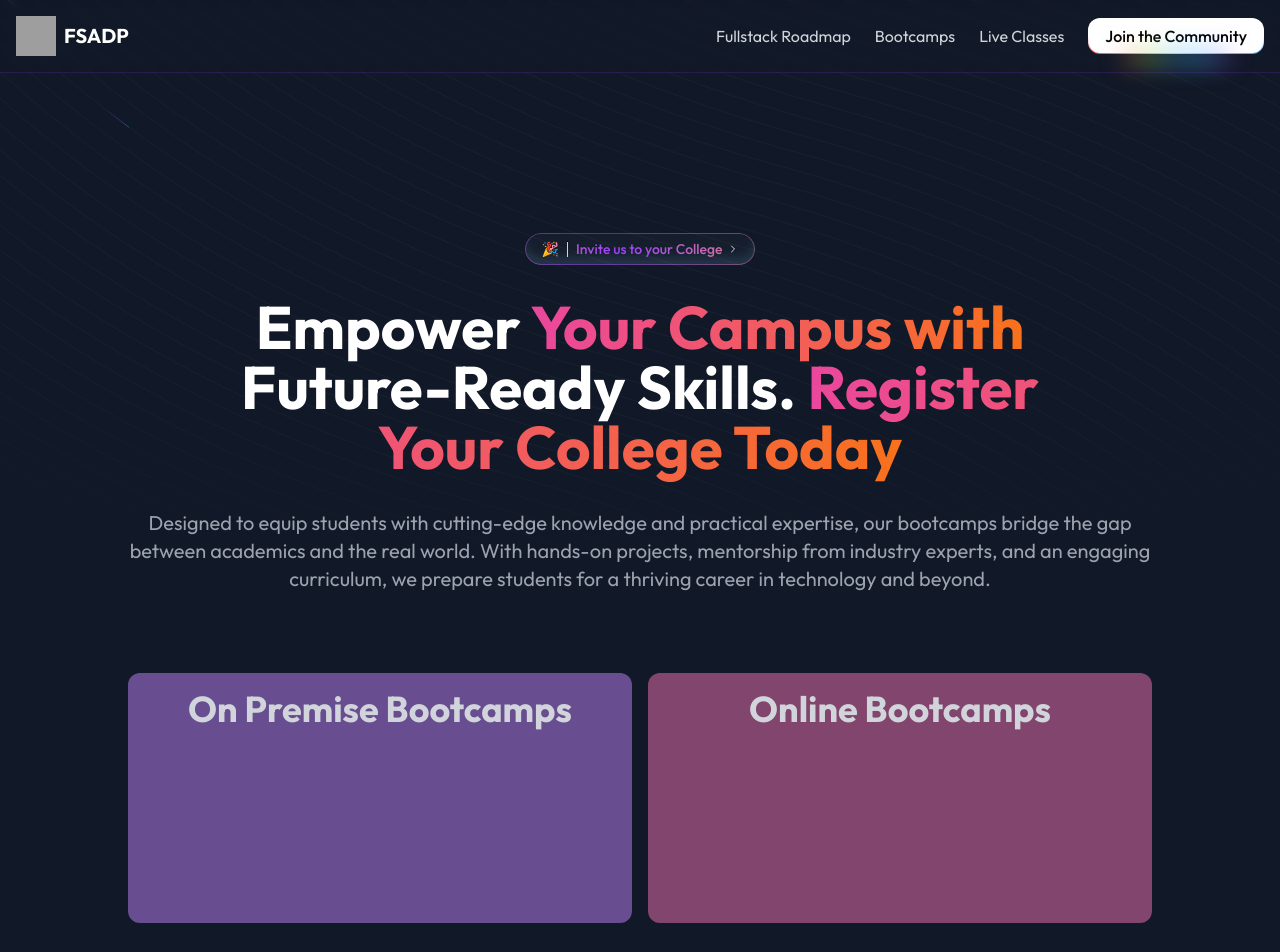
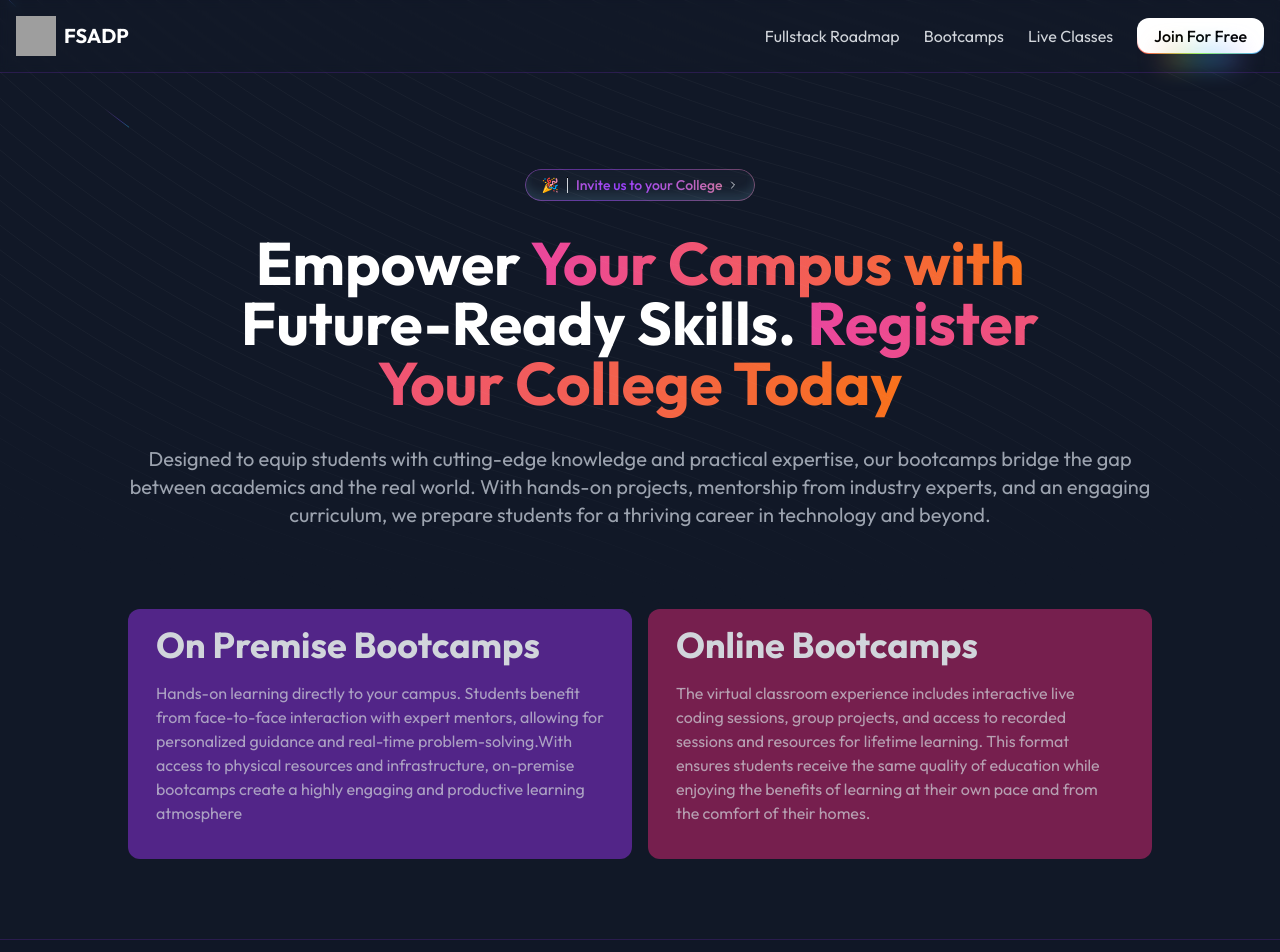
Before and after one commit to akhil-naidu/fsadp, a Next.js app: page /bootcamps in a window 1280 px wide. Shown: the top 952 px of the page. Built offline with nearby package versions, Linux system fonts and the light colour scheme; grey boxes are pictures that could not be loaded.

Commit message:
chore: finalised bootcamp page

```diff
--- a/app/bootcamps/(components)/Hero.tsx
+++ b/app/bootcamps/(components)/Hero.tsx
@@ -6,7 +6,7 @@ import AnimatedGradientText from '@/components/ui/animated-gradient-text';
 
 const BootcampHero = () => {
   return (
-    <div className='z-10 flex flex-col gap-8 min-h-64 items-center justify-center mt-40'>
+    <div className='z-10 flex flex-col gap-8 min-h-64 items-center justify-center mt-24'>
       <AnimatedGradientText>
         🎉 <hr className='mx-2 h-4 w-px shrink-0 bg-gray-300' />{' '}
         <span
--- a/app/bootcamps/(components)/Modes.tsx
+++ b/app/bootcamps/(components)/Modes.tsx
@@ -1,31 +1,59 @@
+import { Button } from '@/components/ui/button';
 import { MagicCard } from '@/components/ui/magic-card';
 import { NeonGradientCard } from '@/components/ui/neon-gradient-card';
+import { RainbowButton } from '@/components/ui/rainbow-button';
 import React from 'react';
 
 const BootcampModes = () => {
   return (
     <div className='flex h-[500px] w-full flex-col gap-4 lg:h-[250px] lg:flex-row mt-20 mb-20'>
       <MagicCard
-        className='cursor-pointer justify-center bg-purple-400/50'
+        className='cursor-pointer justify-center  bg-purple-600/50 '
         gradientColor='purple'
-        gradientOpacity={0.8}
+        gradientOpacity={0.4}
       >
-        <div className='pt-4'>
+        <div className='pt-4 '>
+          <div className='flex flex-col gap-4 '>
             <span className=' text-gray-300 text-4xl font-bold'>
               On Premise Bootcamps
             </span>
+            <div className='text-gray-300/70'>
+              <p className='max-w-md'>
+                Hands-on learning directly to your campus. Students benefit from
+                face-to-face interaction with expert mentors, allowing for
+                personalized guidance and real-time problem-solving.With access
+                to physical resources and infrastructure, on-premise bootcamps
+                create a highly engaging and productive learning atmosphere
+              </p>
+            </div>
+            {/* <div className='flex flex-row-reverse'>
+              <RainbowButton>Contact us</RainbowButton>
+            </div> */}
+          </div>
         </div>
       </MagicCard>
 
       <MagicCard
-        className='cursor-pointer justify-center bg-pink-400/50'
-        gradientColor='orange'
-        gradientOpacity={0.8}
+        className='cursor-pointer justify-center bg-pink-600/50'
+        gradientColor='pink'
+        gradientOpacity={0.1}
       >
         <div className='pt-4'>
+          <div className='flex flex-col gap-4 '>
             <span className=' text-gray-300 text-4xl font-bold'>
               Online Bootcamps
             </span>
+            <div className='text-gray-300/70'>
+              <p className='max-w-md'>
+                The virtual classroom experience includes interactive live
+                coding sessions, group projects, and access to recorded sessions
+                and resources for lifetime learning. This format ensures
+                students receive the same quality of education while enjoying
+                the benefits of learning at their own pace and from the comfort
+                of their homes.
+              </p>
+            </div>
+          </div>
         </div>
       </MagicCard>
     </div>
--- a/components/Header.tsx
+++ b/components/Header.tsx
@@ -43,7 +43,9 @@ export function Header() {
             Live Classes
           </Link>
 
-          <RainbowButton className=''>Join the Community</RainbowButton>
+          <Link href='https://learn.fsadp.com/register'>
+            <RainbowButton>Join For Free</RainbowButton>
+          </Link>
         </div>
         <MobileNav />
       </div>
--- a/package.json
+++ b/package.json
@@ -22,6 +22,7 @@
     "tailwind-merge": "^2.6.0"
   },
   "devDependencies": {
+    "@tailwindcss/typography": "^0.5.16",
     "@types/node": "^22",
     "@types/react": "^19",
     "@types/react-dom": "^19",
--- a/tailwind.config.ts
+++ b/tailwind.config.ts
@@ -21,31 +21,31 @@ const config: Config = {
         foreground: 'hsl(var(--foreground))',
         card: {
           DEFAULT: 'hsl(var(--card))',
-  				foreground: 'hsl(var(--card-foreground))'
+          foreground: 'hsl(var(--card-foreground))',
         },
         popover: {
           DEFAULT: 'hsl(var(--popover))',
-  				foreground: 'hsl(var(--popover-foreground))'
+          foreground: 'hsl(var(--popover-foreground))',
         },
         primary: {
           DEFAULT: 'hsl(var(--primary))',
-  				foreground: 'hsl(var(--primary-foreground))'
+          foreground: 'hsl(var(--primary-foreground))',
         },
         secondary: {
           DEFAULT: 'hsl(var(--secondary))',
-  				foreground: 'hsl(var(--secondary-foreground))'
+          foreground: 'hsl(var(--secondary-foreground))',
         },
         muted: {
           DEFAULT: 'hsl(var(--muted))',
-  				foreground: 'hsl(var(--muted-foreground))'
+          foreground: 'hsl(var(--muted-foreground))',
         },
         accent: {
           DEFAULT: 'hsl(var(--accent))',
-  				foreground: 'hsl(var(--accent-foreground))'
+          foreground: 'hsl(var(--accent-foreground))',
         },
         destructive: {
           DEFAULT: 'hsl(var(--destructive))',
-  				foreground: 'hsl(var(--destructive-foreground))'
+          foreground: 'hsl(var(--destructive-foreground))',
         },
         border: 'hsl(var(--border))',
         input: 'hsl(var(--input))',
@@ -55,62 +55,67 @@ const config: Config = {
           '2': 'hsl(var(--chart-2))',
           '3': 'hsl(var(--chart-3))',
           '4': 'hsl(var(--chart-4))',
-  				'5': 'hsl(var(--chart-5))'
+          '5': 'hsl(var(--chart-5))',
         },
         'color-1': 'hsl(var(--color-1))',
         'color-2': 'hsl(var(--color-2))',
         'color-3': 'hsl(var(--color-3))',
         'color-4': 'hsl(var(--color-4))',
-  			'color-5': 'hsl(var(--color-5))'
+        'color-5': 'hsl(var(--color-5))',
       },
       borderRadius: {
         lg: 'var(--radius)',
         md: 'calc(var(--radius) - 2px)',
-  			sm: 'calc(var(--radius) - 4px)'
+        sm: 'calc(var(--radius) - 4px)',
       },
       animation: {
-  			'background-position-spin': 'background-position-spin 3000ms infinite alternate',
+        'background-position-spin':
+          'background-position-spin 3000ms infinite alternate',
         rainbow: 'rainbow var(--speed, 2s) infinite linear',
         gradient: 'gradient 8s linear infinite',
-  			shine: 'shine var(--duration) infinite linear'
+        shine: 'shine var(--duration) infinite linear',
       },
       keyframes: {
         'background-position-spin': {
           '0%': {
-  					backgroundPosition: 'top center'
+            backgroundPosition: 'top center',
           },
           '100%': {
-  					backgroundPosition: 'bottom center'
-  				}
+            backgroundPosition: 'bottom center',
+          },
         },
         rainbow: {
           '0%': {
-  					'background-position': '0%'
+            'background-position': '0%',
           },
           '100%': {
-  					'background-position': '200%'
-  				}
+            'background-position': '200%',
+          },
         },
         gradient: {
           to: {
-  					backgroundPosition: 'var(--bg-size) 0'
-  				}
+            backgroundPosition: 'var(--bg-size) 0',
+          },
         },
         shine: {
           '0%': {
-  					'background-position': '0% 0%'
+            'background-position': '0% 0%',
           },
           '50%': {
-  					'background-position': '100% 100%'
+            'background-position': '100% 100%',
           },
           to: {
-  					'background-position': '0% 0%'
-  				}
-  			}
-  		}
-  	}
+            'background-position': '0% 0%',
           },
-  plugins: [require('tailwindcss-animate'), addVariablesForColors],
+        },
+      },
+    },
+  },
+  plugins: [
+    require('tailwindcss-animate'),
+    addVariablesForColors,
+    require('@tailwindcss/typography'),
+  ],
 };
 export default config;
 
```
Also changed, not shown: 1 other file (tests, documents, lock files or other folders). Lines whose indentation alone changed are shown as unchanged.
